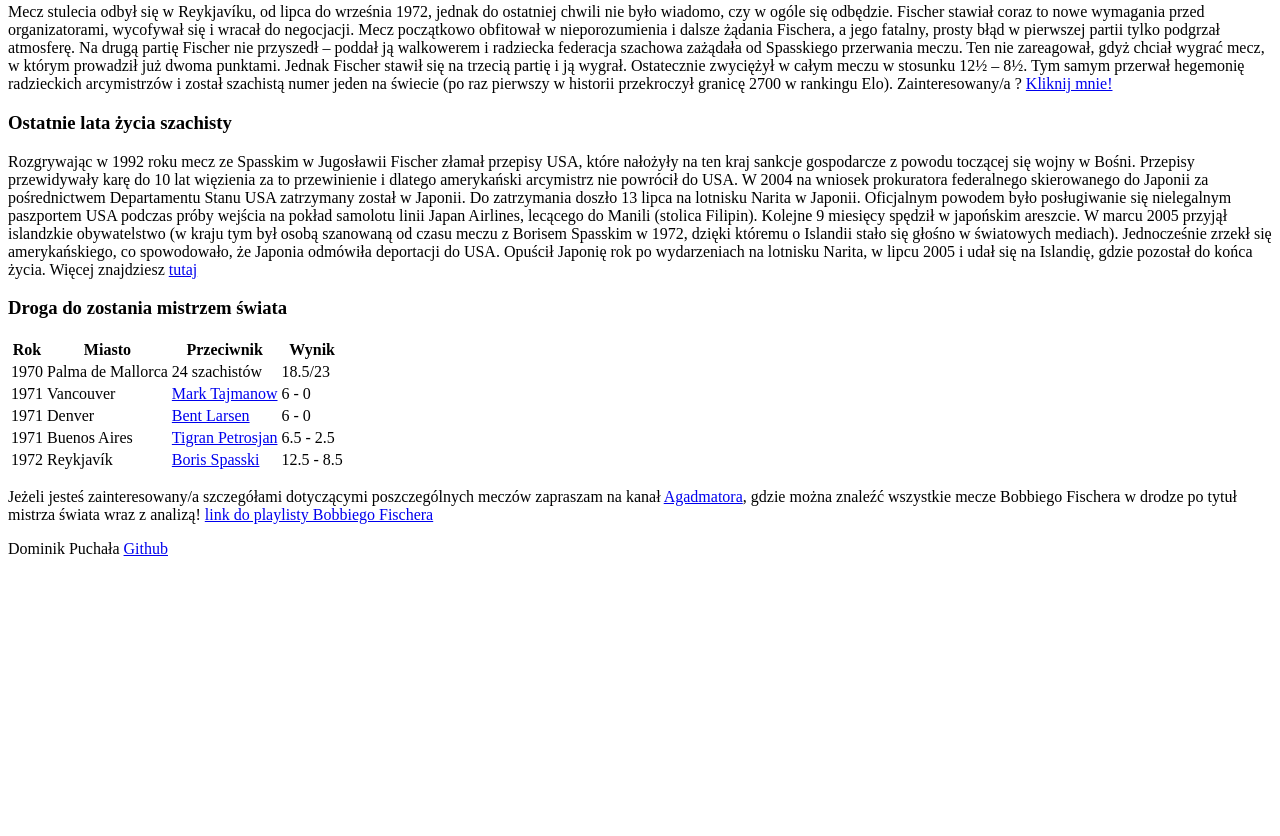
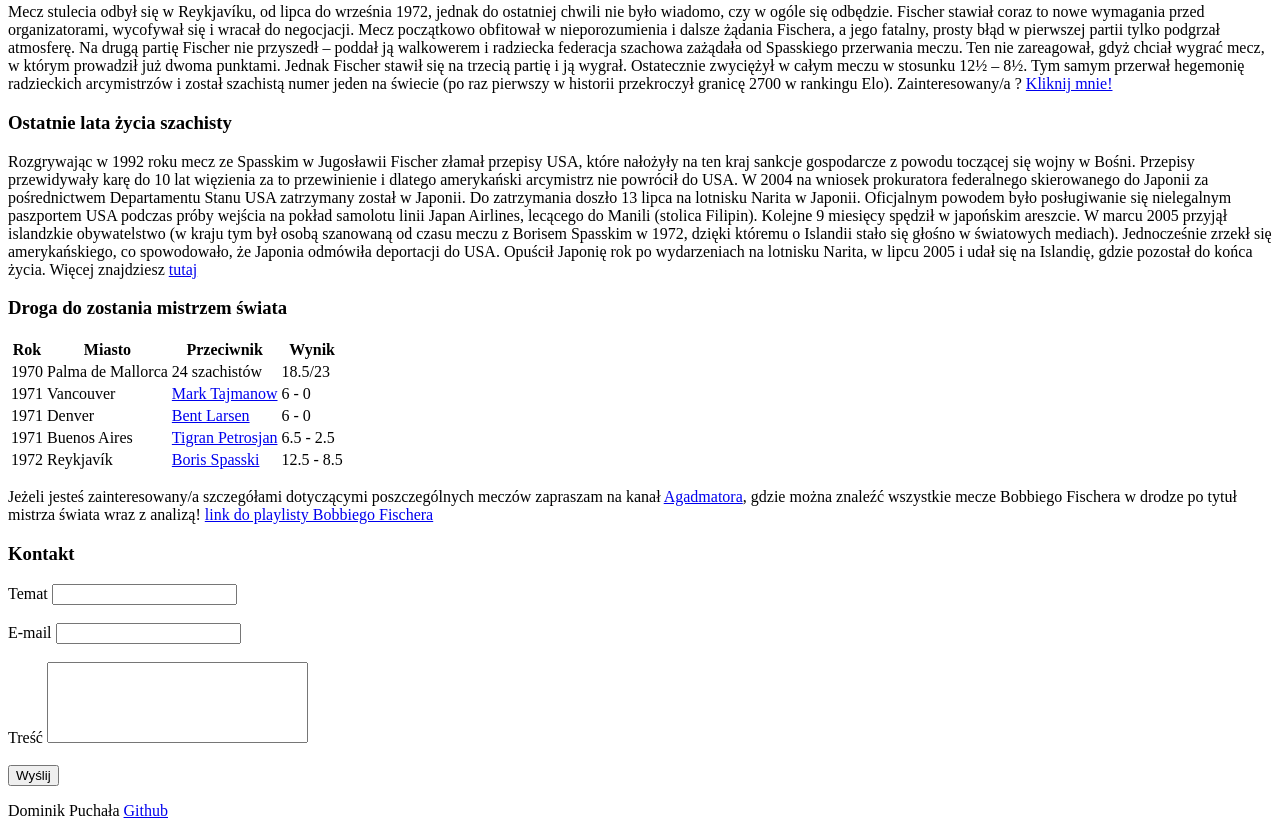
Before and after one commit to DominikPuchala/Zadania_PGS_Software, a plain HTML site: page zadanie_1/index.html in a window 1280 px wide. Shown: the part 1371-2207 px from the top of the page. Before the commit the page ends 1945 px from the top, so only its background shows below. Drawn offline with Linux system fonts and the light colour scheme.

Commit message:
formularz kontaktowy

```diff
--- a/zadanie_1/index.html
+++ b/zadanie_1/index.html
@@ -170,6 +170,35 @@
 
        </article>
 
+       <article id="contact">
+
+        <h3> Kontakt </h3>
+
+        <form method="POST" action="index.html">
+
+            <label for="theme">Temat</label>
+            <input type="text" name="theme" required>
+
+            <br><br>
+
+            <label for="email">E-mail</label>
+            <input type="email" name="email" required>
+
+            <br><br>
+
+            <label for="content">Treść</label>
+            <textarea name="content" rows="5" cols="30" required style="resize:none"></textarea>
+
+            <br><br>
+
+            <button type="submit">Wyślij</button>
+
+        </form>
+
+
+
+       </article>
+
     </main>
 
     <footer id="author">
```
